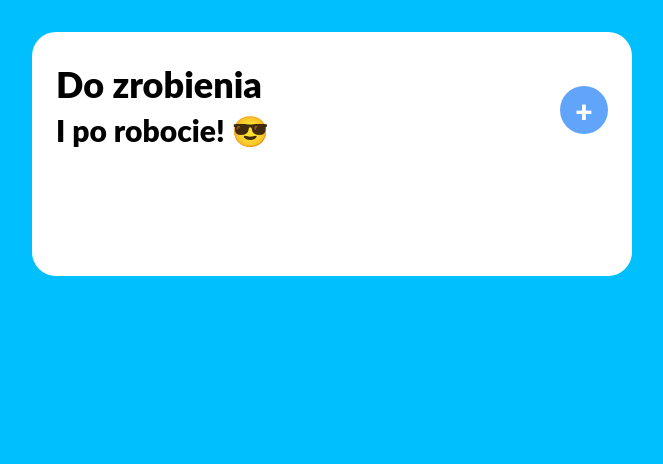
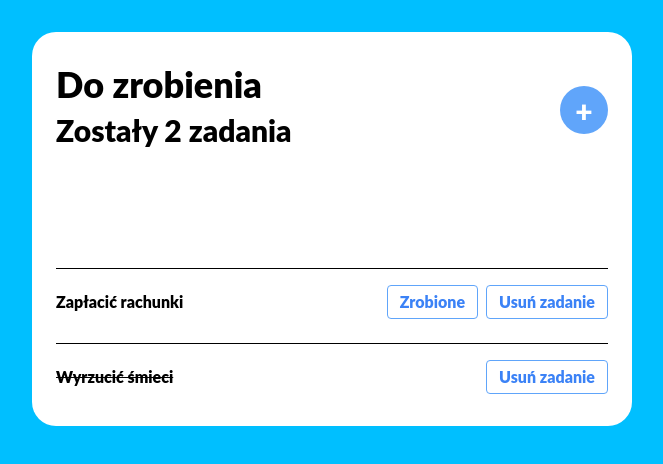
Before and after one commit to GrzegorzPacewicz/LetsDoThis, a React (Vite) app: page / in a window 1280 px wide. Shown: the top 464 px of the page, without its empty margins (308-971 px from the left). Built offline with nearby package versions, Linux system fonts and the light colour scheme.

Commit message:
Defualut tasks added

```diff
--- a/src/App.jsx
+++ b/src/App.jsx
@@ -4,7 +4,10 @@ import { getTasksNumber } from "./utils/getTasksNumber.js";
 import { Task } from "./components/Task.jsx";
 
 function App() {
-    const [tasks, setTasks] = useState([]);
+    const [tasks, setTasks] = useState([
+        { task: "Zapłacić rachunki", done: false, id: 1 },
+        { task: "Wyrzucić śmieci", done: true, id: 2 },
+    ]);
     const [isFormShown, setIsFormShown] = useState(false);
 
     const handleTaskSubmit = (task) => {
```
